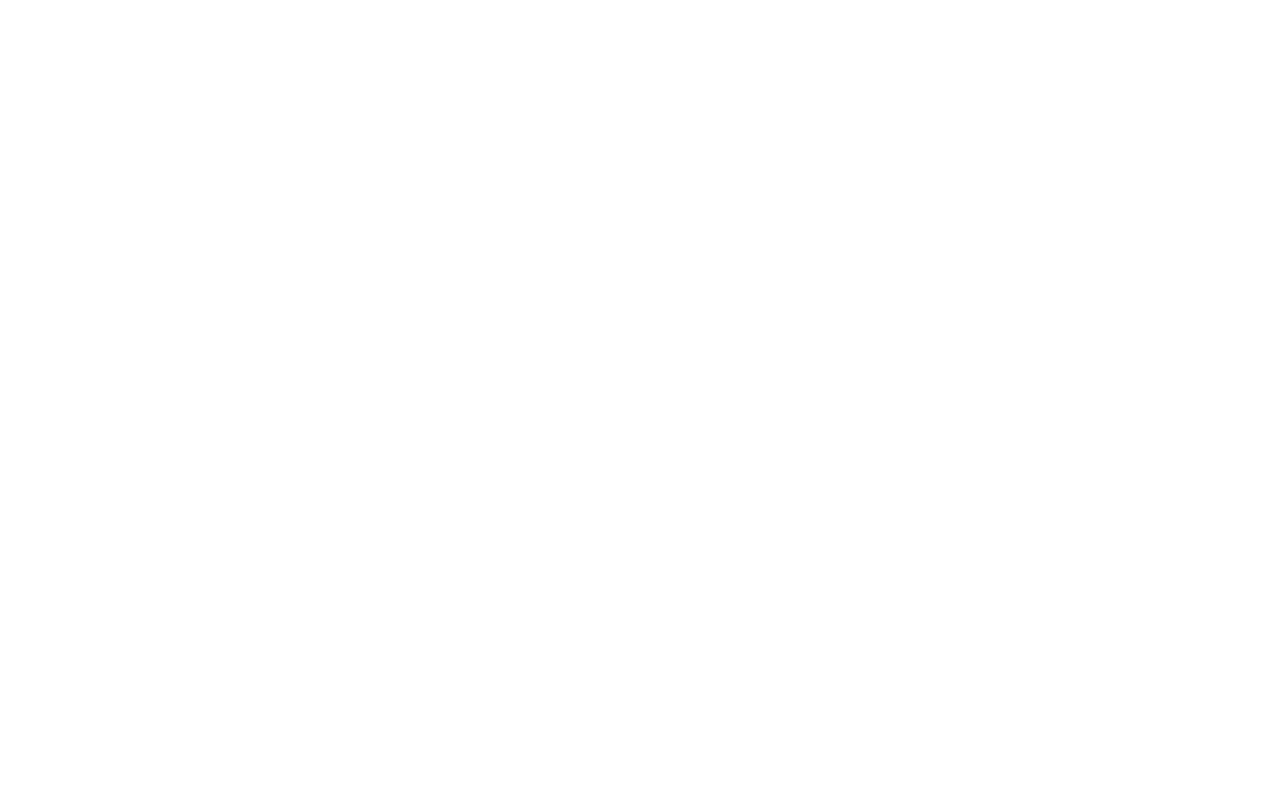
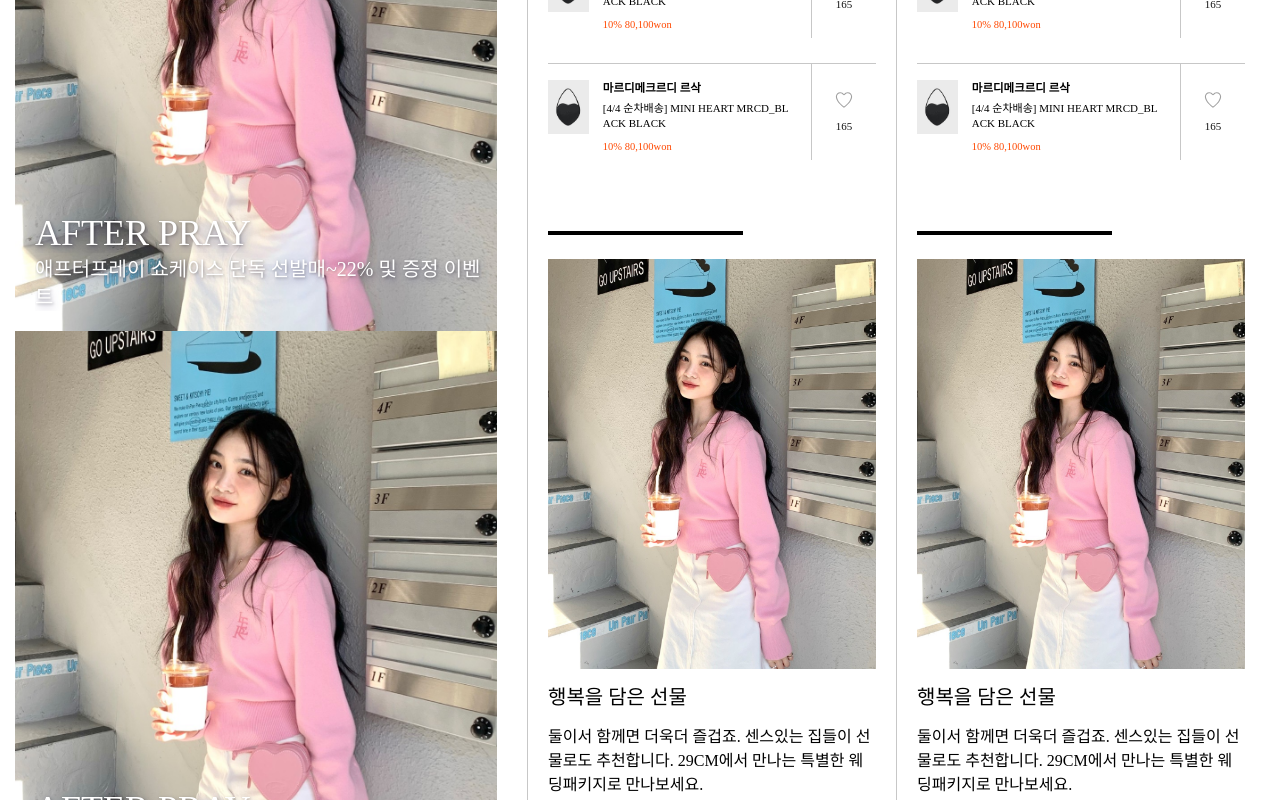
Before and after one commit to choidy180/next-29cm, a Next.js app: page / in a window 1280 px wide. Shown: the part 1600-2400 px from the top of the page. Before the commit the page ends 937 px from the top, so only its background shows below. Built offline with nearby package versions, Linux system fonts and the light colour scheme; a web font is replaced by a local one.

Commit message:
'commit'

```diff
--- /dev/null
+++ b/components/Bottom.tsx
@@ -0,0 +1,53 @@
+import { IoChevronForward, IoLogoGooglePlaystore } from 'react-icons/io5'
+import { AiFillInstagram } from 'react-icons/ai'
+import { SiYoutubemusic, SiApple } from 'react-icons/si'
+
+const BottomBox = () => {
+    return (
+        <>
+            <div className="w-full flex flex-col justify-start items-start px-[50px] py-[60px]">
+                <div className="flex justify-start items-center">
+                    <div className="w-[94px] flex justify-start items-center bg-[#303033] py-[4px] px-[10px] text-white mr-[4px] cursor-pointer">
+                        <span className="text-[14px]">
+                            FAQ
+                        </span>
+                        <IoChevronForward className='absolute w-[16px] h-[16px] right-[3px] top-[6px]'/>
+                    </div>
+                    <div className="w-[94px] flex justify-start items-center bg-[#303033] py-[4px] px-[10px] text-white cursor-pointer">
+                        <span className="text-[14px]">
+                            1:1 문의
+                        </span>
+                        <IoChevronForward className='absolute w-[16px] h-[16px] right-[3px] top-[6px]'/>
+                    </div>
+                </div>
+                <div className='w-full flex justify-between items-center mt-[12px]'>
+                    <span className='text-[12px]'>※ 운영시간 : 평일 10:00 ~ 17:00 (점심시간 12:30 ~ 13:30 제외 / 주말 및 공휴일 제외)</span>
+                    <div className='flex justify-center items-center space-x-[8px]'>
+                        <AiFillInstagram className='w-[30px] h-[30px] cursor-pointer'/>
+                        <SiYoutubemusic className='w-[24px] h-[24px] cursor-pointer'/>
+                        <SiApple className='w-[24px] h-[24px] mt-[-2px] cursor-pointer'/>
+                        <IoLogoGooglePlaystore className='w-[24px] h-[24px] cursor-pointer'/>
+                    </div>
+                </div>
+
+                <div
+                    className='
+                        w-full mt-[17px] pt-[9px] pb-[6px] border-t-[1px] border-solid border-[#c7c7c7]
+                        flex justify-between items-center
+                    '
+                >
+                    <div className='flex flex-col justify-start items-start'>
+                        <h4 className='text-[12px] font-[700] h-[26px] flex justify-center items-center'>NOTICE</h4>
+                        <p className='bottom-notice'>[공지] 개인정보 처리방침 사전 변경 안내 (시행일자 : 2023년 3월 10일 )</p>
+                        <p className='bottom-notice'>[공지] 2023년 설 연휴 배송 공지</p>
+                        <p className='bottom-notice'>[공지] [공지] ‘컬처, 책, 음반’ 카테고리 운영 종료 안내 ('23.4.11 시행)</p>
+                        <p className='bottom-notice'>[공지] [공지] 리뷰운영 정책 사전 변경 안내 (22.12.21 시행)</p>
+                        <p className='bottom-notice'>[29CM 공지] 29CM 앱 내 [LIKE 정렬] 오류 안내</p>
+                    </div>
+                </div>
+            </div>
+        </>
+    )
+}
+
+export default BottomBox
--- a/components/Container.tsx
+++ b/components/Container.tsx
@@ -1,5 +1,6 @@
 import dynamic from "next/dynamic"
 import Head from "next/head"
+import BottomBox from "./Bottom"
 
 const Header = dynamic(() => import ('./Header'),{
     ssr: false
@@ -12,9 +13,10 @@
                 <meta content="width=device-width, initial-scale=1" name="viewport" />
                 <title>감도 깊은 취향 셀렉트샵 29CM</title>
             </Head>
-            <div className="w-screen min-w-[1024px] min-h-screen box-border flex flex-col justify-start items-center bg-[#FFFFFF] transition-colors">
+            <div className="w-screen min-w-[1024px] min-h-screen overflow-x-hidden box-border flex flex-col justify-start items-start bg-[#FFFFFF] transition-colors">
                 <Header/>
                 {children}
+                <BottomBox/>
             </div>
         </>
     )
--- a/components/home/leftBox.tsx
+++ b/components/home/leftBox.tsx
@@ -1,21 +1,12 @@
-import Image from "next/image"
-import ImageExample from '@content/photo1/338772942_959750375049283_8588410005012949409_n.jpg'
+import MainHomeLeftContentBox from "./leftBoxContent"
 
 const MainHomeLeftBox = () => {
     return (
-        <div className={`w-[40vw] min-w-[380px] pr-[30px] flex flex-col justify-center items-center`}>
-            <div className={`w-full h-[45vw] overflow-hidden flex justify-center items-center`}>
-                <Image
-                    src={ImageExample}
-                    layout='fill'
-                    objectFit='cover'
-                    alt='Image'
-                />
-                <div className='absolute left-[20px] bottom-[20px]'>
-                    <h2 className='text-4xl text-white text-shadow-xl'>AFTER PRAY</h2>
-                    <h4 className='mt-[2px] text-xl pr-[12px] text-white text-shadow-xl'>애프터프레이 쇼케이스 단독 선발매~22% 및 증정 이벤트</h4>
-                </div>
-            </div>
+        <div className="w-[40vw] flex flex-col justify-start items-start">
+            <MainHomeLeftContentBox/>
+            <MainHomeLeftContentBox/>
+            <MainHomeLeftContentBox/>
+            <MainHomeLeftContentBox/>
         </div>
     )
 }
--- /dev/null
+++ b/components/home/leftBoxContent.tsx
@@ -0,0 +1,23 @@
+import Image from "next/image"
+import ImageExample from '@content/photo1/338772942_959750375049283_8588410005012949409_n.jpg'
+
+const MainHomeLeftContentBox = () => {
+    return (
+        <div className={`w-[100%] min-w-[380px] pr-[30px] flex flex-col justify-center items-center`}>
+            <div className={`w-full h-[45vw] overflow-hidden flex justify-center items-center`}>
+                <Image
+                    src={ImageExample}
+                    layout='fill'
+                    objectFit='cover'
+                    alt='Image'
+                />
+                <div className='absolute left-[20px] bottom-[20px]'>
+                    <h2 className='text-4xl text-white text-shadow-xl'>AFTER PRAY</h2>
+                    <h4 className='mt-[2px] text-xl pr-[12px] text-white text-shadow-xl'>애프터프레이 쇼케이스 단독 선발매~22% 및 증정 이벤트</h4>
+                </div>
+            </div>
+        </div>
+    )
+}
+
+export default MainHomeLeftContentBox
--- a/components/home/rightBox.tsx
+++ b/components/home/rightBox.tsx
@@ -1,11 +1,47 @@
-import AutoHeightImage from "../index/AutoHeightImage"
+import Image from "next/image"
 import ImageExample from '@content/photo1/338772942_959750375049283_8588410005012949409_n.jpg'
+import IconExample from '@content/photo1/88a5ddba95b14b978a084228278f32e4_20230324114956.jpg'
+import { IoIosHeartEmpty } from 'react-icons/io'
+
 
 const MainHomeRightBox = () => {
     return (
-        <div className="w-full flex justify-start items-center py-[6vw] px-[20px] border-l-[1.4px] border-solid border-[#c7c7c7]">
+        <div className="w-full flex flex-col justify-start items-start pt-[60px] px-[20px] border-l-[1.4px] border-solid border-[#c7c7c7]">
             <div className="w-[59.3%] h-[4px] bg-black"/>
-            <AutoHeightImage alt='testImage' src={ImageExample} />
+            <Image
+                src={ImageExample}
+                width={1000}
+                height={1000}
+                alt="Image"
+                className="mt-[24px]"
+            />
+            <h4 className="text-xl mt-[14px] font-[500]">행복을 담은 선물</h4>
+            <p className="mt-[14px]">둘이서 함께면 더욱더 즐겁죠. 센스있는 집들이 선물로도 추천합니다. 29CM에서 만나는 특별한 웨딩패키지로 만나보세요.</p>
+            {
+                [0,1,2].map((content, i) => (
+                    <div key={i} className="w-full flex justify-center items-start mt-[14px] border-t-[1px] border-solid border-[#c7c7c7] cursor-pointer">
+                        <div className="w-[calc(100%-65px)] py-[16px] pr-[20px] flex justify-start items-start">
+                            <div className="flex justify-center items-center w-[54px] h-[54px]">
+                                <Image
+                                    src={IconExample}
+                                    layout="fill"
+                                    objectFit="cover"
+                                    alt="Image"
+                                />
+                            </div>
+                            <div className="flex flex-col justify-start items-start pl-[14px]">
+                                <h4 className="text-[11.5px] font-[700]">마르디메크르디 르삭</h4>
+                                <p className="text-[11px] mt-[4px] leading-[15px]">[4/4 순차배송] MINI HEART MRCD_BLACK BLACK</p>
+                                <p className="text-[10.5px] mt-[8px] text-[#FF4800]">10% 80,100won</p>
+                            </div>
+                        </div>
+                        <div className="w-[65px] h-[96px] py-[20px] border-l-[1px] border-solid border-[#c7c7c7] flex flex-col justify-center items-center">
+                            <IoIosHeartEmpty className="w-[20px] h-[20px] text-[#a0a0a0] cursor-pointer"/>
+                            <span className="text-[11px] mt-[8.5px] text-[#141414]">165</span>
+                        </div>
+                    </div>
+                ))
+            }
         </div>
     )
 }
--- a/pages/index.tsx
+++ b/pages/index.tsx
@@ -1,4 +1,3 @@
-import Head from 'next/head'
 import Image from 'next/image'
 import ImageExample2 from '@content/photo1/339109565_931809438247862_7349856027746490367_n.jpg'
 import ImageExample3 from '@content/photo1/339073353_200245679407956_6669137064219928531_n.jpg'
@@ -8,14 +7,9 @@
 export default function Home() {
 	return (
 		<>
-			<Head>
-				<meta name="description" content="Generated by create next app" />
-				<meta name="viewport" content="width=device-width, initial-scale=1" />
-				<link rel="icon" href="/favicon.ico" />
-			</Head>
 			<div className='w-full flex justify-center items-start'>
 				<MainHomeLeftBox/>
-				<div className='w-[30vw] min-w-[280px] flex flex-col justify-center items-center'>
+				<div className='w-[calc(30vw-15px)] min-w-[280px] flex flex-col justify-center items-center'>
 					<div className='w-full h-[45vw] overflow-hidden flex justify-center items-center'>
 						<Image
 							src={ImageExample2}
@@ -29,8 +23,11 @@
 						</div>
 					</div>
 					<MainHomeRightBox/>
+					<MainHomeRightBox/>
+					<MainHomeRightBox/>
+					<MainHomeRightBox/>
 				</div>
-				<div className='w-[30vw] min-w-[280px] flex flex-col justify-center items-center'>
+				<div className='w-[calc(30vw-15px)] min-w-[280px] flex flex-col justify-center items-center'>
 					<div className='w-full h-[45vw] overflow-hidden flex justify-center items-center'>
 						<Image
 							src={ImageExample3}
@@ -44,6 +41,9 @@
 						</div>
 					</div>
 					<MainHomeRightBox/>
+					<MainHomeRightBox/>
+					<MainHomeRightBox/>
+					<MainHomeRightBox/>
 				</div>
 			</div>
 		</>
--- a/styles/globals.css
+++ b/styles/globals.css
@@ -27,6 +27,7 @@
 	position: relative;
 	box-sizing: border-box;
 	font-family: 'NanumSquareNeo-Variable';
+    overflow-x: hidden;
 }
 
 @layer base {
@@ -53,4 +54,9 @@
     .header-sub-sub {
         @apply border-solid border-b-[4px] border-b-transparent hover:border-black cursor-pointer
     }
+
+    /* Bottom */
+    .bottom-notice {
+        @apply text-[12px] leading-[12px] mt-[12px] h-[14px] flex justify-center items-center cursor-pointer border-b-transparent border-b-[1px] border-solid hover:border-b-black
+    }
 }
```
Also changed, not shown: assets/content/photo1/88a5ddba95b14b978a084228278f32e4_20230324114956.jpg (added).
